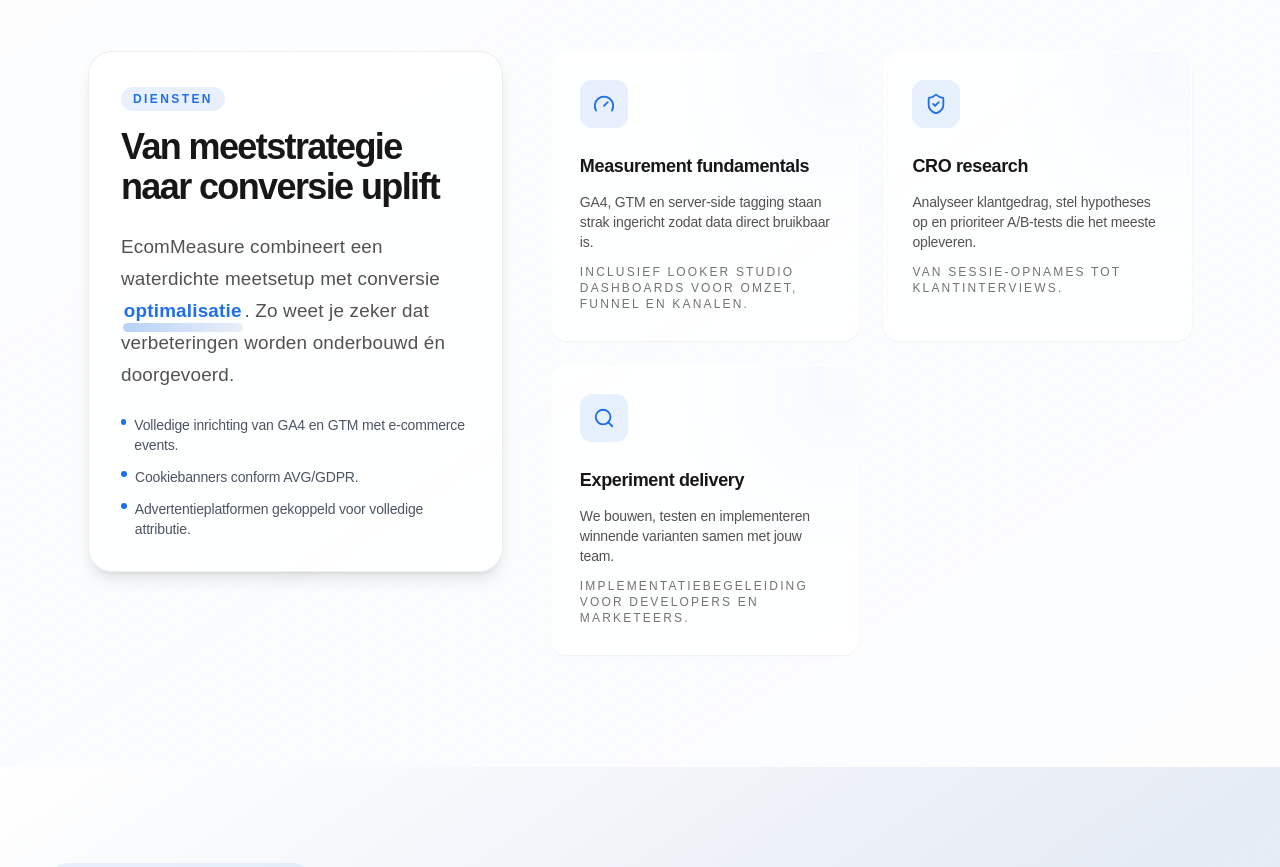
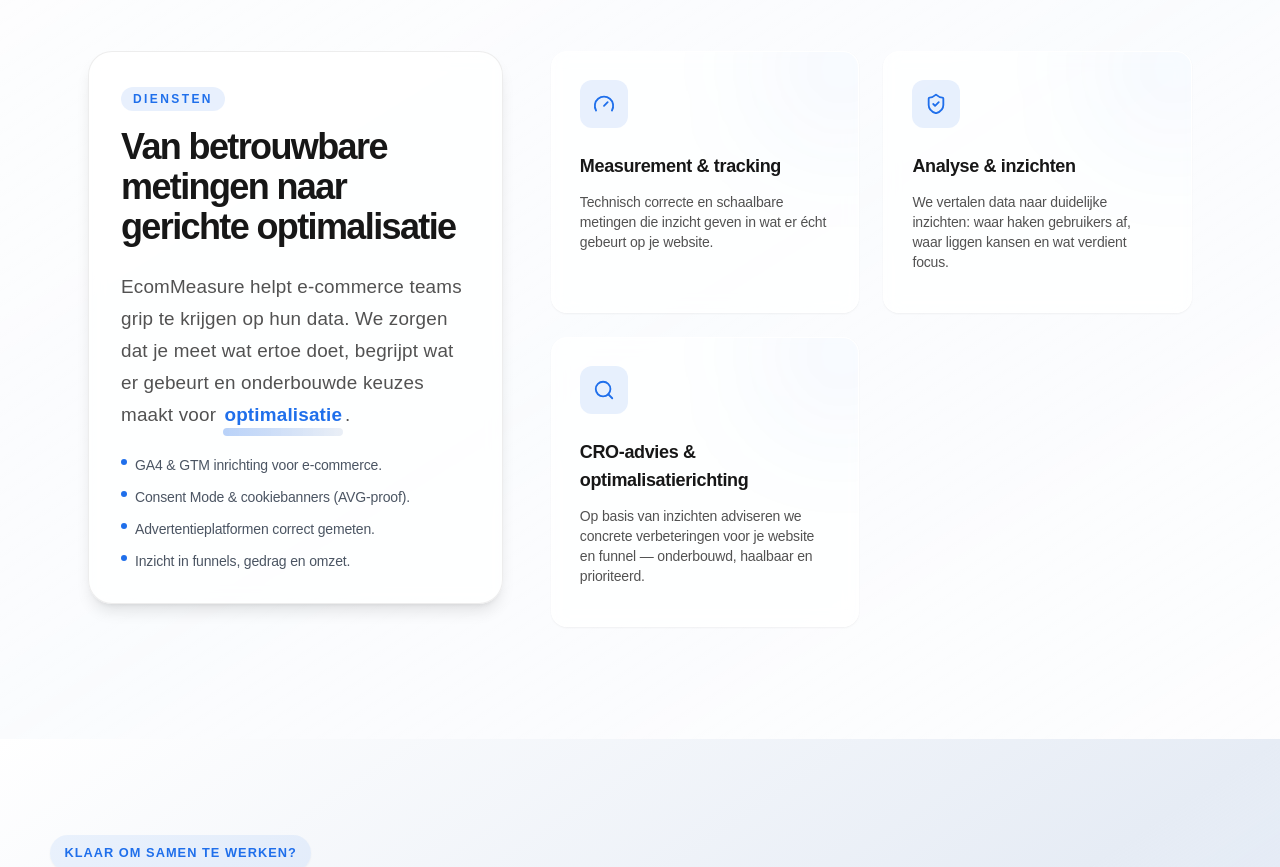
Before and after one commit to ProjectBibo/EcomMeasure3, a React (Vite) app: page / in a window 1280 px wide. Shown: the part 2140-3007 px from the top of the page. Built offline with nearby package versions, Linux system fonts and the light colour scheme.

Commit message:
Update services content to emphasize measurement and CRO advice

```diff
--- a/src/i18n/content.js
+++ b/src/i18n/content.js
@@ -108,30 +108,31 @@ export const translations = {
       scrollLabel: "Scroll verder",
     },
     usp: {
-      badge: "Diensten",
-      heading: "Van meetstrategie naar conversie uplift",
+      badge: "DIENSTEN",
+      heading: "Van betrouwbare metingen naar gerichte optimalisatie",
       description:
-        "EcomMeasure combineert een waterdichte meetsetup met conversie optimalisatie. Zo weet je zeker dat verbeteringen worden onderbouwd én doorgevoerd.",
+        "EcomMeasure helpt e-commerce teams grip te krijgen op hun data. We zorgen dat je meet wat ertoe doet, begrijpt wat er gebeurt en onderbouwde keuzes maakt voor optimalisatie.",
       bullets: [
-        "Volledige inrichting van GA4 en GTM met e-commerce events.",
-        "Cookiebanners conform AVG/GDPR.",
-        "Advertentieplatformen gekoppeld voor volledige attributie.",
+        "GA4 & GTM inrichting voor e-commerce.",
+        "Consent Mode & cookiebanners (AVG-proof).",
+        "Advertentieplatformen correct gemeten.",
+        "Inzicht in funnels, gedrag en omzet.",
       ],
       cards: [
         {
-          title: "Measurement fundamentals",
-          text: "GA4, GTM en server-side tagging staan strak ingericht zodat data direct bruikbaar is.",
-          detail: "Inclusief Looker Studio dashboards voor omzet, funnel en kanalen.",
+          title: "Measurement & tracking",
+          text: "Technisch correcte en schaalbare metingen die inzicht geven in wat er écht gebeurt op je website.",
+          detail: "",
         },
         {
-          title: "CRO research",
-          text: "Analyseer klantgedrag, stel hypotheses op en prioriteer A/B-tests die het meeste opleveren.",
-          detail: "Van sessie-opnames tot klantinterviews.",
+          title: "Analyse & inzichten",
+          text: "We vertalen data naar duidelijke inzichten: waar haken gebruikers af, waar liggen kansen en wat verdient focus.",
+          detail: "",
         },
         {
-          title: "Experiment delivery",
-          text: "We bouwen, testen en implementeren winnende varianten samen met jouw team.",
-          detail: "Implementatiebegeleiding voor developers en marketeers.",
+          title: "CRO-advies & optimalisatierichting",
+          text: "Op basis van inzichten adviseren we concrete verbeteringen voor je website en funnel — onderbouwd, haalbaar en prioriteerd.",
+          detail: "",
         },
       ],
     },
@@ -534,30 +535,30 @@ export const translations = {
     },
     usp: {
       badge: "Services",
-      heading: "From measurement strategy to conversion uplift",
+      heading: "From reliable measurement to focused optimisation",
       description:
-        "EcomMeasure combines a solid measurement setup with conversion optimisation. Every improvement is backed by data and implemented with your team.",
+        "EcomMeasure helps e-commerce teams get a grip on their data. We make sure you measure what matters, understand what happens and make evidence-based choices for optimisation.",
       bullets: [
-        "Full GA4 and GTM configuration with e-commerce events.",
-        "Cookie banners fully compliant with GDPR.",
-        "Ad platform integrations for complete attribution.",
+        "GA4 & GTM implementations tailored to e-commerce.",
+        "Consent Mode and compliant cookie banners.",
+        "Ad platforms measured correctly for attribution.",
+        "Insight into funnels, behaviour and revenue.",
       ],
       cards: [
         {
-          title: "Measurement fundamentals",
-          text: "GA4, GTM and server-side tagging are configured so data becomes actionable right away.",
-          detail: "Includes Looker Studio dashboards for revenue, funnel and channels.",
-        },
-
-        {
-          title: "CRO research",
-          text: "Analyse behaviour, create hypotheses and prioritise high-impact experiments.",
-          detail: "From session recordings to customer interviews.",
+          title: "Measurement & tracking",
+          text: "Technically sound and scalable measurement that reveals what truly happens on your site.",
+          detail: "",
         },
         {
-          title: "Experiment delivery",
-          text: "We build, test and implement winning variants alongside your team.",
-          detail: "Implementation support for developers and marketers.",
+          title: "Analysis & insights",
+          text: "We translate data into clear insights: where users drop off, where opportunities lie and what deserves focus.",
+          detail: "",
+        },
+        {
+          title: "CRO advisory & optimisation direction",
+          text: "Based on insights we recommend concrete improvements for your site and funnel — evidence-based, feasible and prioritised.",
+          detail: "",
         },
       ],
     },
```
